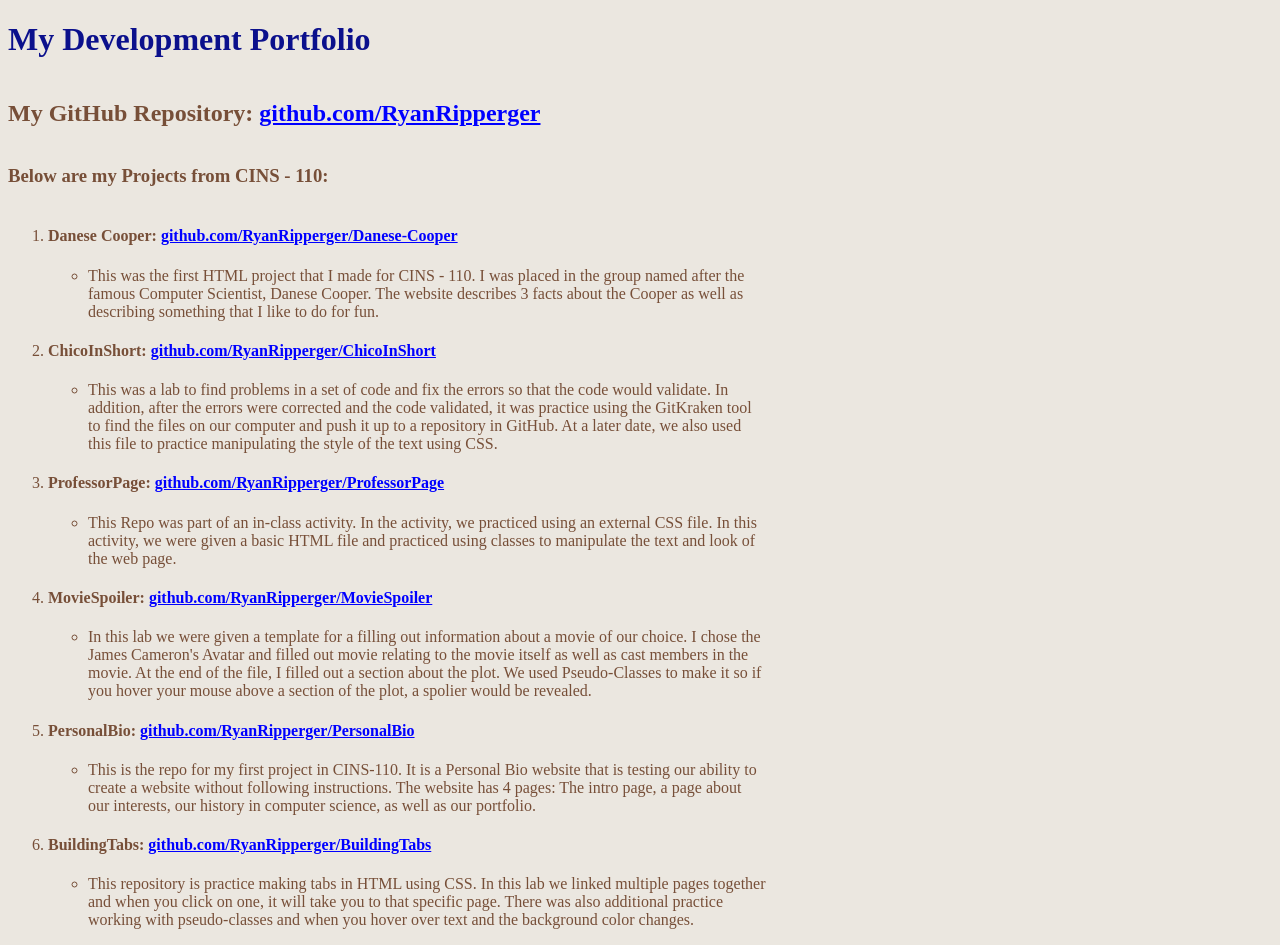
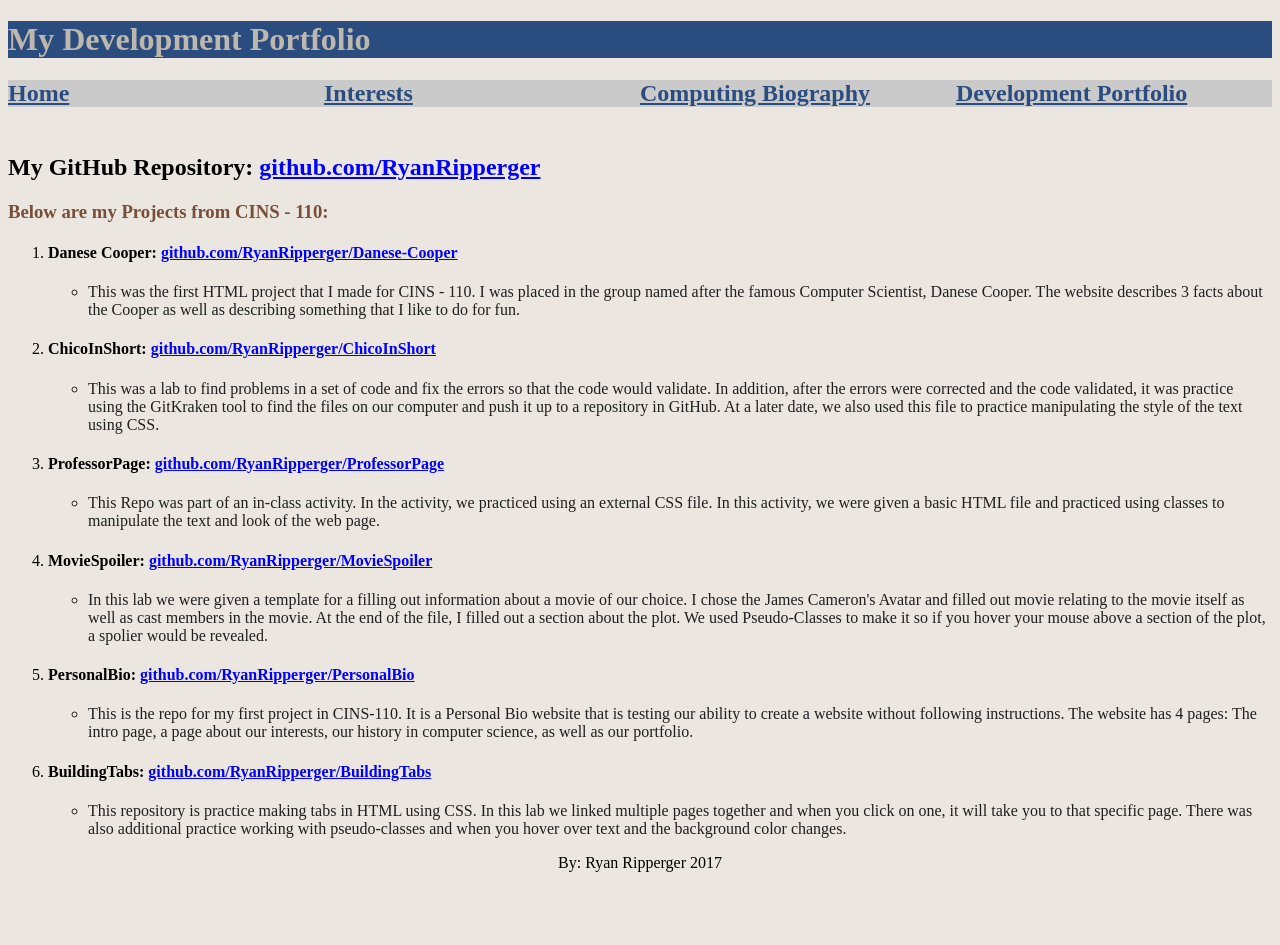
Before and after one commit to RyanRipperger/PersonalBio, a plain HTML site: page DevelopmentPortfolio.html in a window 1280 px wide. After the commit the page ends 888 px from the top, so only its background shows below. Drawn offline with Linux system fonts and the light colour scheme.

Commit message:
Final Adjustments

```diff
--- a/DevelopmentPortfolio.html
+++ b/DevelopmentPortfolio.html
@@ -12,8 +12,29 @@ made for the exercises you have completed so far in class. For each link,
 </head>
 <body>
   <h1>My Development Portfolio</h1>
+  <nav>
+    <h2>
+    <div class="nav-tab">
+      <a class="navigation" href="index.html"> Home </a>
+    </div>
+
+    <div class="nav-tab">
+      <a class="navigation" href="interests.html"> Interests </a>
+    </div>
+
+    <div class="nav-tab">
+      <a class="navigation" href="ComputingBiography.html"> Computing Biography </a>
+    </div>
+
+    <div class="nav-tab">
+      <a class="navigation" href="DevelopmentPortfolio.html"> Development Portfolio </a>
+    </div>
+  </h2>
+  </nav>
+
+  <br><br><br>
   <div style="width:100%">
-    <div style="color: #774F38; width: 60%; float: left">
+    <div>
       <h2>
         My GitHub Repository:
         <a href= https://github.com/RyanRipperger> github.com/RyanRipperger </a>
@@ -25,7 +46,7 @@ made for the exercises you have completed so far in class. For each link,
   <div style="width: 100; clear: left">
 
   <div style="width:100%">
-    <div style="color: #774F38; width: 60%; float: left">
+    <div>
       <h3> Below are my Projects from CINS - 110: </h3>
     </div>
   </div>
@@ -33,7 +54,7 @@ made for the exercises you have completed so far in class. For each link,
   <div style="width: 100; clear: left">
 
   <div style="width:100%">
-    <div style="color: #774F38; width: 60%; float: left">
+    <div>
       <ol>
         <li>
         <h4>
@@ -43,7 +64,7 @@ made for the exercises you have completed so far in class. For each link,
           </a>
         </h4>
           <ul>
-            <li>
+            <li class="listformat">
               This was the first HTML project that I made for CINS - 110.  I was
               placed in the group named after the famous Computer Scientist, Danese
               Cooper.  The website describes 3 facts about the Cooper as well as
@@ -60,7 +81,7 @@ made for the exercises you have completed so far in class. For each link,
           </a>
         </h4>
           <ul>
-            <li>
+            <li class="listformat">
               This was a lab to find problems in a set of code and fix the errors
               so that the code would validate.  In addition, after the errors were
               corrected and the code validated, it was practice using the
@@ -79,7 +100,7 @@ made for the exercises you have completed so far in class. For each link,
           </a>
         </h4>
           <ul>
-            <li>
+            <li class="listformat">
               This Repo was part of an in-class activity.  In the activity, we practiced
               using an external CSS file.  In this activity, we were given a
               basic HTML file and practiced using classes to manipulate the text
@@ -96,7 +117,7 @@ made for the exercises you have completed so far in class. For each link,
           </a>
         </h4>
           <ul>
-            <li>
+            <li class="listformat">
               In this lab we were given a template for a filling out information
               about a movie of our choice.  I chose the James Cameron's Avatar
               and filled out movie relating to the movie itself as well as
@@ -116,7 +137,7 @@ made for the exercises you have completed so far in class. For each link,
             </a>
           </h4>
           <ul>
-            <li>
+            <li class="listformat">
               This is the repo for my first project in CINS-110.  It is a Personal
               Bio website that is testing our ability to create a website without
               following instructions.  The website has 4 pages: The intro page,
@@ -134,7 +155,7 @@ made for the exercises you have completed so far in class. For each link,
             </a>
           </h4>
           <ul>
-            <li>
+            <li class="listformat">
               This repository is practice making tabs in HTML using CSS.  In this
               lab we linked multiple pages together and when you click on one, it will
               take you to that specific page.  There was also additional practice
@@ -149,5 +170,10 @@ made for the exercises you have completed so far in class. For each link,
     </div>
   </div>
 
+  <div style="width: 100; clear: left">
+
+  <p id="footer">
+    By: Ryan Ripperger 2017
+  </p>
 </body>
 </html>
--- a/style.css
+++ b/style.css
@@ -3,13 +3,57 @@ body {
 }
 
 h1{
-  color: #0B108C;
+  color: #BDB8AD;
+  background-color: #2B4C7E;
+}
+
+h3 {
+  color: #774F38;
 }
 
 a {
   color: blue;
 }
 
+.bodyparagraphs {
+  color: #774F38;
+  width: 60%;
+  float: left;
+}
+
+
+.nav-tab{
+  width: 25%;
+  float: left;
+  background-color: #CACACA;
+  color: #2B4C7E;
+}
+
+.nav-tab:hover{
+  background-color: #F38630;
+  color: #F38630;
+}
+
+.navigation {
+  color: #2B4C7E;
+}
+
+p{
+  color: #000000;
+}
+
+.listformat {
+  color: #1F1F20;
+}
+
+.span {
+  font-weight: bold;
+}
+
+#footer {
+   bottom: 0;
+   text-align: center;
+}
 /*
 Color Palette adapted from:
 http://www.colourlovers.com/palette/59867/Blown_Entrepreneur
```
Also changed, not shown: ComputingBiography.html (+32 -2 lines), Interests.html (+59 -7 lines), index.html (+43 -10 lines).
